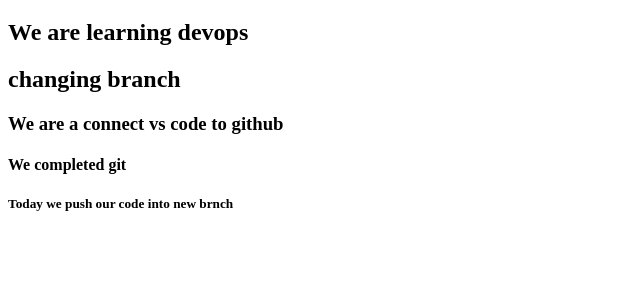
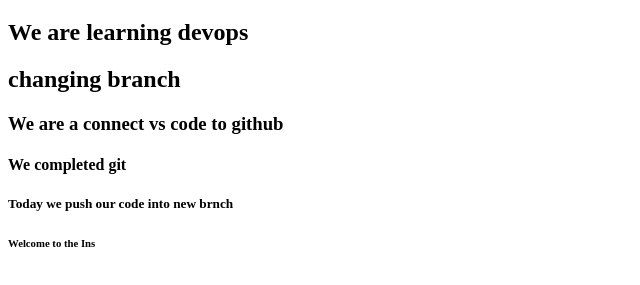
Before and after one commit to zopeprajakta14/Devops1stproject, a plain HTML site: page index.html in a window 1280 px wide. Shown: the part 61-346 px from the top of the page, without its empty margins (0-640 px from the left). Drawn offline with Linux system fonts and the light colour scheme.

Commit message:
We addded new one line

```diff
--- a/index.html
+++ b/index.html
@@ -13,5 +13,6 @@
     <h3>We are a connect vs code to github</h3>
     <h4>We completed git</h4>
     <h5>Today we push our code into new brnch</h5>
+    <h6>Welcome to the Ins</h6>
 </body>
 </html>
```
